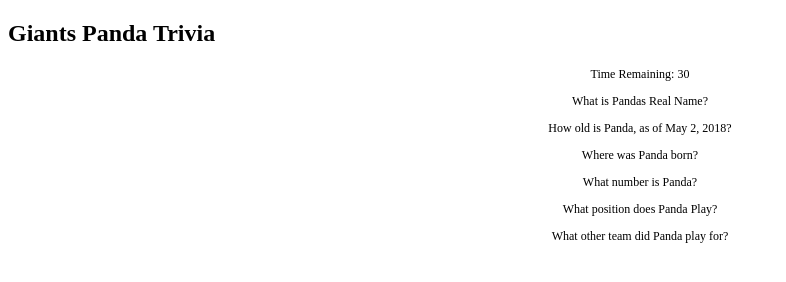
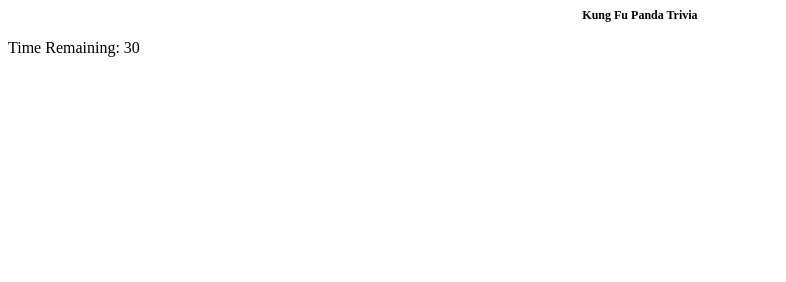
Before and after one commit to Mdealba/TriviaGame, a plain HTML site: page index.html in a window 1280 px wide. Shown: the whole page, without its empty margins (0-786 px from the left). Drawn offline with nearby package versions, Linux system fonts and the light colour scheme; files that its build step writes are made by us from their sources.

Commit message:
saved images

```diff
--- a/assets/css/style.css
+++ b/assets/css/style.css
@@ -1,4 +1,4 @@
-p {
+h1 {
     font-size: 12px;
     text-align: center;
 }
--- a/index.html
+++ b/index.html
@@ -5,21 +5,15 @@
     <meta name="viewport" content="width=device-width, initial-scale=1.0">
     <meta http-equiv="X-UA-Compatible" content="ie=edge">
     <script src="jquery-3.3.1.min.js"></script>
-    <link rel="stylesheet" type="text/css" media="screen" href="style.css" />
-    <title>Giants Trivia Game</title>
+    <link rel="stylesheet" href="style.css">
+    <title>Kung Fu Panda Trivia Game</title>
 </head>
-<body>
+<body img src="assets/images/pablo-panda.jpg"></img>
+    <script type="text/javascript" src="assets/javascript/game.js"></script>
+<div>
+        <h1>Kung Fu Panda Trivia</h1>
+        <p>Time Remaining: <span id = "remainingTime"> 30 </span> </p>
 
-<div>
-    <script type="text/javascript" src="assets/javascript/game.js"></script>
-        <h2>Giants Panda Trivia</h2>
-        <p>Time Remaining: <span id = "remainingTime"> 30 </span> </p>
-        <p>What is Pandas Real Name? <span id = "pabloSandoval">  </span> </p>
-        <p>How old is Panda, as of May 2, 2018? <span id = "31">  </span> </p>
-        <p>Where was Panda born? <span id = "venezuela">  </span> </p>
-        <p>What number is Panda? <span id = "48">  </span> </p>
-        <p>What position does Panda Play? <span id = "thirdBase"> </span> </p>
-        <p>What other team did Panda play for? <span id = "redSocks">  </span> </p>
 </div>
 
 </body>
```
Also changed, not shown: assets/javascript/app.js (+8 -8 lines), assets/images/Giants-Panda.jpg (added), assets/images/Panda-split.jpg (added), assets/images/pablo-panda.JPG (added), assets/images/pablo-split.jpg (added), assets/images/pablo-throw.jpg (added).
